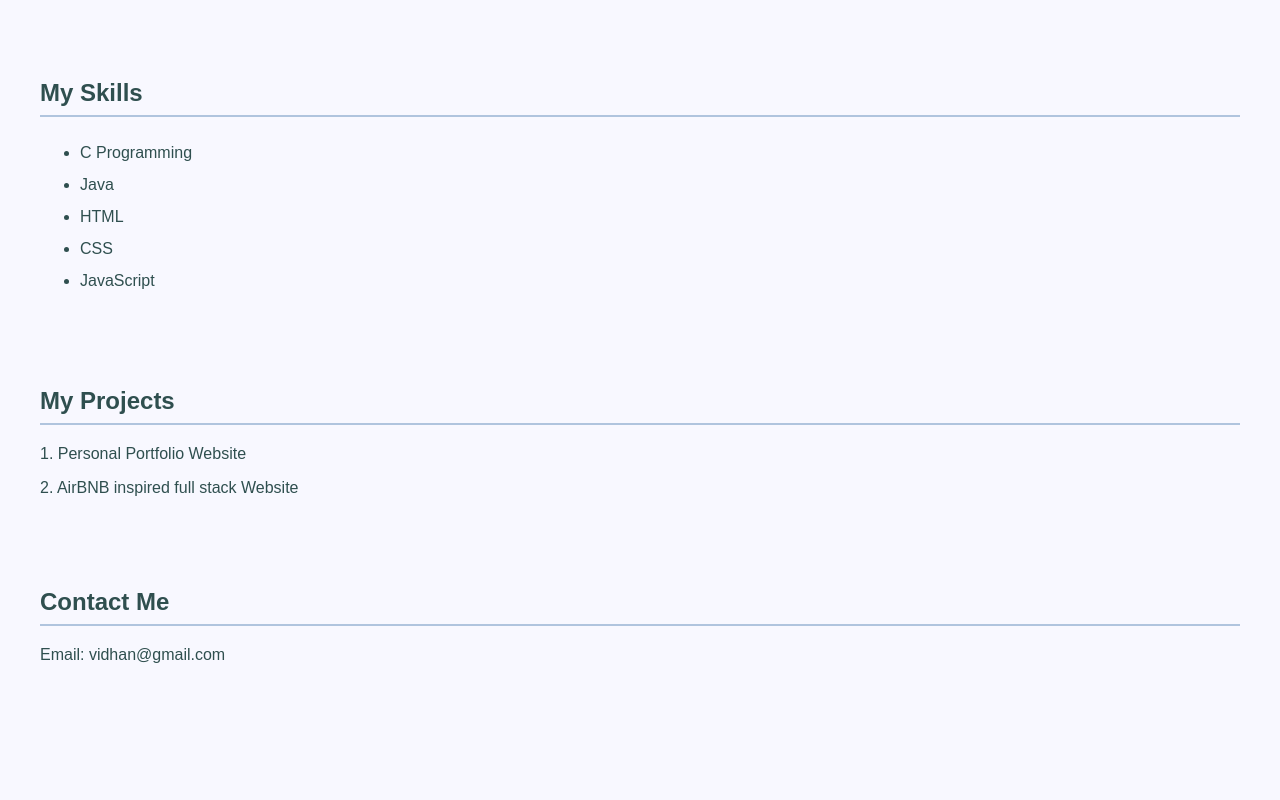
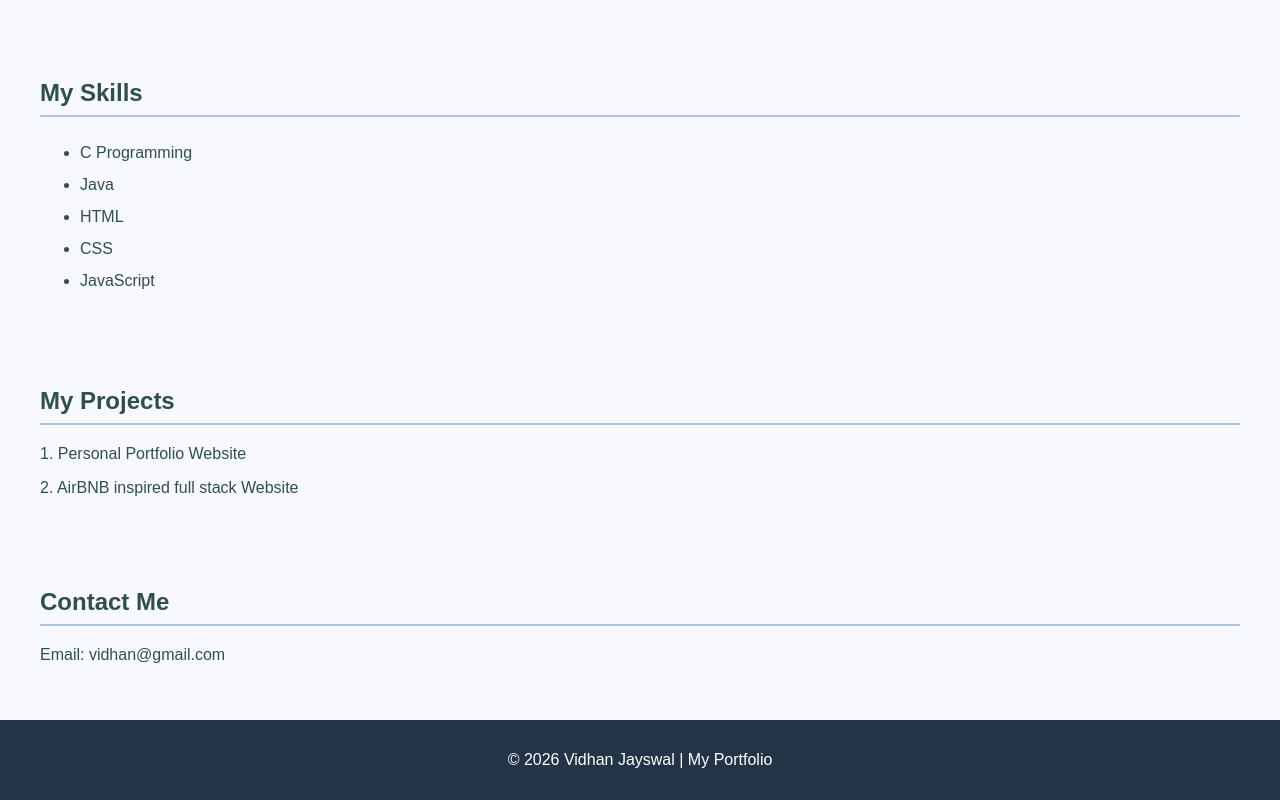
Before and after one commit to jaiswalvidhan3/Github-practical-test, a plain HTML site: page index.html in a window 1280 px wide. Shown: the part 388-1188 px from the top of the page. Before the commit the page ends 1108 px from the top, so only its background shows below. Drawn offline with Linux system fonts and the light colour scheme.

Commit message:
added the footer

```diff
--- a/index.html
+++ b/index.html
@@ -49,6 +49,10 @@
         <p>Email: vidhan@gmail.com</p>
     </section>
 
+    <footer>
+        <p>© 2026 Vidhan Jayswal | My Portfolio</p>
+    </footer>
+
     <script src="script.js"></script>
 </body>
 </html>
--- a/style.css
+++ b/style.css
@@ -64,3 +64,10 @@ nav a {
     text-decoration: none;
     margin: 15px;
 }
+
+footer {
+    background-color: #243447;
+    color: white;
+    text-align: center;
+    padding: 15px;
+}
```
